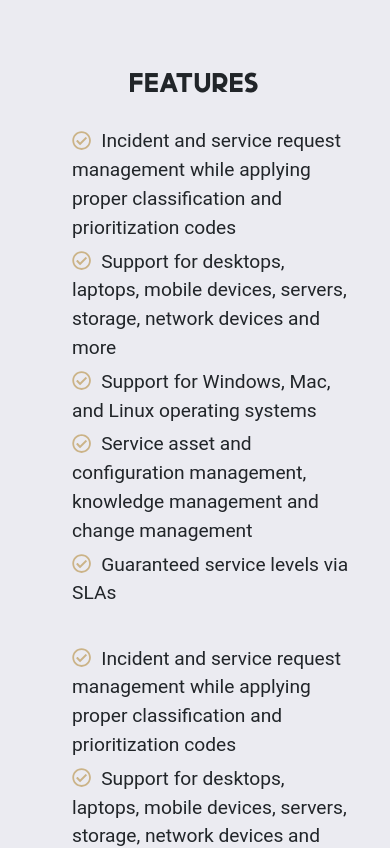
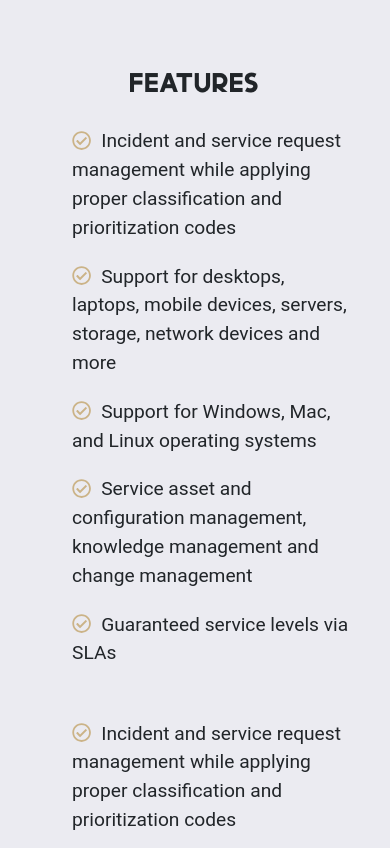
Before and after one commit to cwilso88/priorityOne, a React (Create React App) app: page / in a window 390 px wide. Shown: the part 4640-5488 px from the top of the page. Built offline with nearby package versions, Linux system fonts and the light colour scheme.

Commit message:
padding under li

```diff
--- a/src/sass/_Features.scss
+++ b/src/sass/_Features.scss
@@ -47,5 +47,8 @@
         p {
             display: none;
         }
+        li {
+            padding-bottom: 20px;
+        }
    }
 }
```
